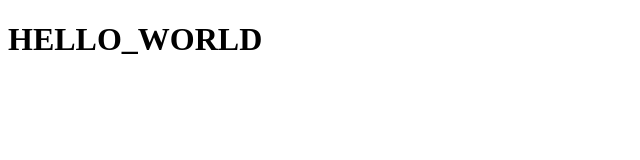
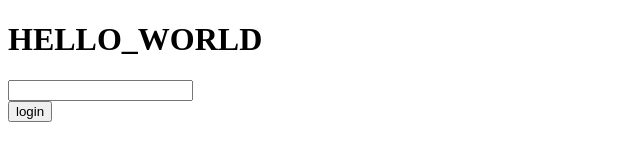
Before and after one commit to sohan964/temp, a plain HTML site: page index.html in a window 1280 px wide. Shown: the whole page, without its empty margins (0-640 px from the left). Drawn offline with Linux system fonts and the light colour scheme.

Commit message:
It's going on

```diff
--- a/index.html
+++ b/index.html
@@ -8,5 +8,8 @@
 </head>
 <body>
     <h1> HELLO_WORLD</h1>
+    <input type="text">
+    <br>
+    <button>login</button>
 </body>
 </html>
```
